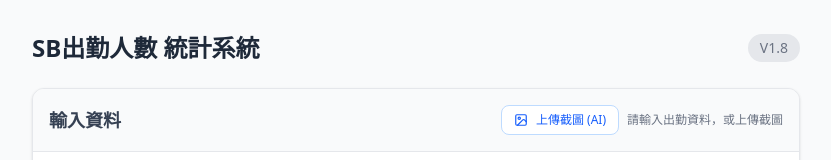
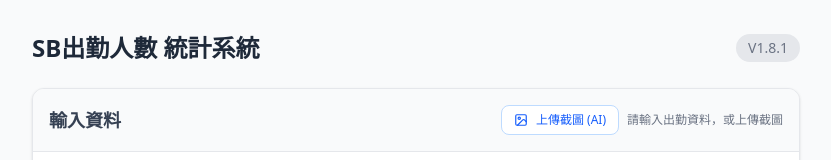
Before and after one commit to ChiuChuiJen/SBPD, a React (Vite) app: page / in a window 1280 px wide. Shown: the top 160 px of the page, without its empty margins (224-1055 px from the left). Built offline with nearby package versions, Linux system fonts and the light colour scheme.

Commit message:
Add files via upload

```diff
--- a/src/App.tsx
+++ b/src/App.tsx
@@ -38,7 +38,8 @@ export default function App() {
   }, []);
 
   const handleCalculate = () => {
-    const text = inputText;
+    // 將全形數字轉換為半形數字，避免辨識失敗
+    const text = inputText.replace(/[０-９]/g, (s) => String.fromCharCode(s.charCodeAt(0) - 0xfee0));
 
     const getSum = (regex: RegExp, defaultVal: number = 0) => {
       const matches = [...text.matchAll(regex)];
@@ -201,7 +202,7 @@ SB: ${result.actual}/${result.expected}   ${rateNum}%`;
         {/* Header */}
         <div className="flex items-center justify-between">
           <h1 className="text-2xl font-bold text-gray-800">SB出勤人數 統計系統</h1>
-          <span className="text-sm font-medium text-gray-500 bg-gray-200 px-3 py-1 rounded-full">V1.8</span>
+          <span className="text-sm font-medium text-gray-500 bg-gray-200 px-3 py-1 rounded-full">V1.8.1</span>
         </div>
 
         {/* Input Section */}
```
